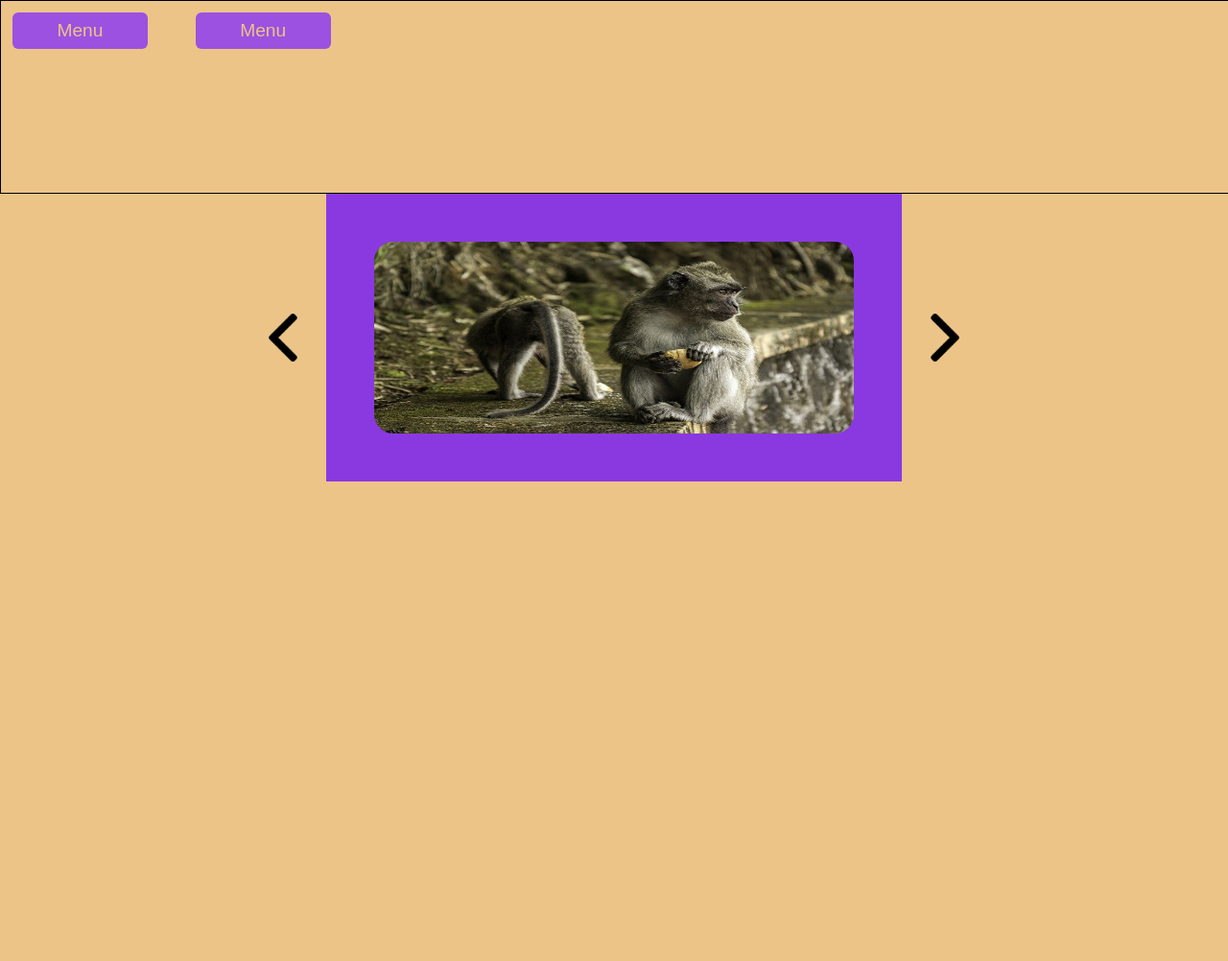
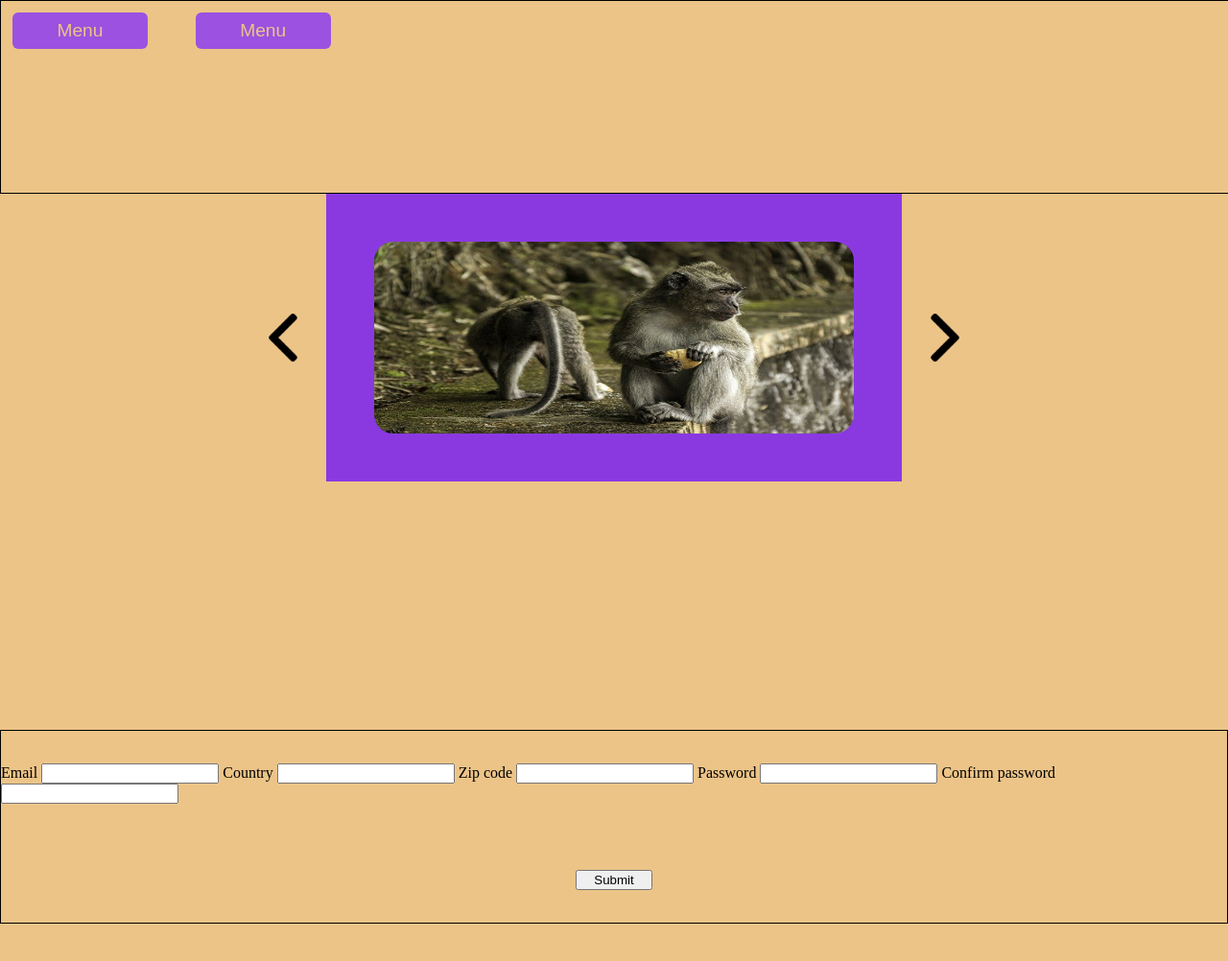
Before and after one commit to LuminationWa/pratice-project, a website with bundled scripts: page dist/index.html in a window 1280 px wide. Shown: the top 1002 px of the page at 96% size. Built offline with nearby package versions, Linux system fonts and the light colour scheme.

Commit message:
Form done

```diff
--- a/src/index.js
+++ b/src/index.js
@@ -1,7 +1,8 @@
-import "./style.css"
-import dropdownMenu from "./modules/dropdown-menu"
-import imgSlider from "./modules/img-slider"
-
+import "./style.css";
+import dropdownMenu from "./modules/dropdown-menu";
+import imgSlider from "./modules/img-slider";
+import formValidation from "./modules/form";
 
 dropdownMenu.addFunctionability();
 imgSlider.addFunctionability();
+formValidation.addFunctionability();
--- /dev/null
+++ b/src/modules/form.js
@@ -0,0 +1,52 @@
+const formValidation = (() => {
+  const addFunctionability = () => {
+    addGeneralFunctionability();
+    addPatternFunctionability("email", "[a-z0-9]+@[a-z]+.[a-z]{2,3}");
+    addPatternFunctionability("zip-code", "/^([0-9]{5})(?:[-s]*([0-9]{4}))?$/");
+    addPasswordCheck("password", "confirm-password");
+  };
+
+  const addGeneralFunctionability = () => {
+    // Sets default behavior like the required attribute, the box shadow depending on validity and the check after leaving the field
+    let inputs = document.getElementsByTagName("input");
+    let inputArray = [...inputs];
+    inputArray.forEach((input) => {
+      input.required = true;
+      input.onblur = function () {
+        input.checkValidity() === false
+          ? (input.style.boxShadow = "0 0 5px 1px red")
+          : (input.style.boxShadow = "0 0 5px 1px green");
+        input.reportValidity();
+      };
+    });
+  };
+
+  const addPatternFunctionability = (id, pattern) => {
+    // Simply sets the pattern for an element
+    let inputElement = document.getElementById(`${id}`);
+    inputElement.pattern = pattern;
+  };
+
+  const addPasswordCheck = (input1, input2) => {
+    // Gets both password input fields and on input compares them and returns the corresponding message
+    let password1 = document.getElementById(`${input1}`);
+    let password2 = document.getElementById(`${input2}`);
+    password2.oninput = function () {
+      if (password1.value != password2.value) {
+        password2.setCustomValidity("The passwords must match");
+      } else {
+        // input is valid -- reset the error message
+        password2.setCustomValidity("");
+      }
+    };
+  };
+
+  return {
+    addFunctionability,
+    addPatternFunctionability,
+    addPatternFunctionability,
+    addPasswordCheck,
+  };
+})();
+
+export default formValidation;
--- a/src/style.css
+++ b/src/style.css
@@ -1,5 +1,11 @@
 * {
   margin: 0px;
+}
+
+input::-webkit-outer-spin-button,
+input::-webkit-inner-spin-button {
+  -webkit-appearance: none;
+  margin: 0;
 }
 
 /* Drop-down menu */
@@ -10,7 +16,7 @@ header {
   gap: 50px;
   border: 1px solid black;
   align-items: center;
-    background-color: #ECC488;
+  background-color: #ecc488;
   padding: 12px;
 }
 
@@ -20,15 +26,15 @@ button.dropdown {
   width: auto;
   text-align: center;
   font-size: 1.2rem;
-    background-color: #B667F1;
-    color: #ECC488;
+  background-color: #b667f1;
+  color: #ecc488;
   border-radius: 6px;
   border: none;
 }
 
 button.menu-button {
   width: 100%;
-    background-color: #9C51E0;
+  background-color: #9c51e0;
 }
 
 .dropdown-buttons {
@@ -48,16 +54,19 @@ button.menu-button {
 .main-content {
   display: flex;
   height: 1000px;
-    background-color: #ECC488;
+  background-color: #ecc488;
   justify-content: center;
   gap: 20px;
+  flex-wrap: wrap;
 }
+
+/* Slider */
 
 #display {
   display: grid;
   height: 300px;
   width: 600px;
-    background-color: #8A39E1;
+  background-color: #8a39e1;
   align-items: center;
   justify-content: center;
   grid-template-areas: "img";
@@ -81,3 +90,26 @@ img.slide {
   grid-area: img;
   border-radius: 20px;
 }
+
+/* Form */
+
+.validation-form-div {
+  display: grid;
+  align-items: center;
+  justify-content: center;
+  height: 200px;
+  border: 1px solid black;
+}
+
+.validation-form-div button {
+  justify-self: center;
+  width: 80px;
+}
+
+.validation-form-div input {
+  transition: all 0.8s ease;
+}
+
+.validation-form-div input:focus:invalid {
+  box-shadow: none;
+}
```
Also changed, not shown: src/modules/dropdown-menu.js (+13 -13 lines), src/modules/img-slider.js (+18 -19 lines), dist/index.html, dist/main.js. Lines whose indentation alone changed are shown as unchanged.
